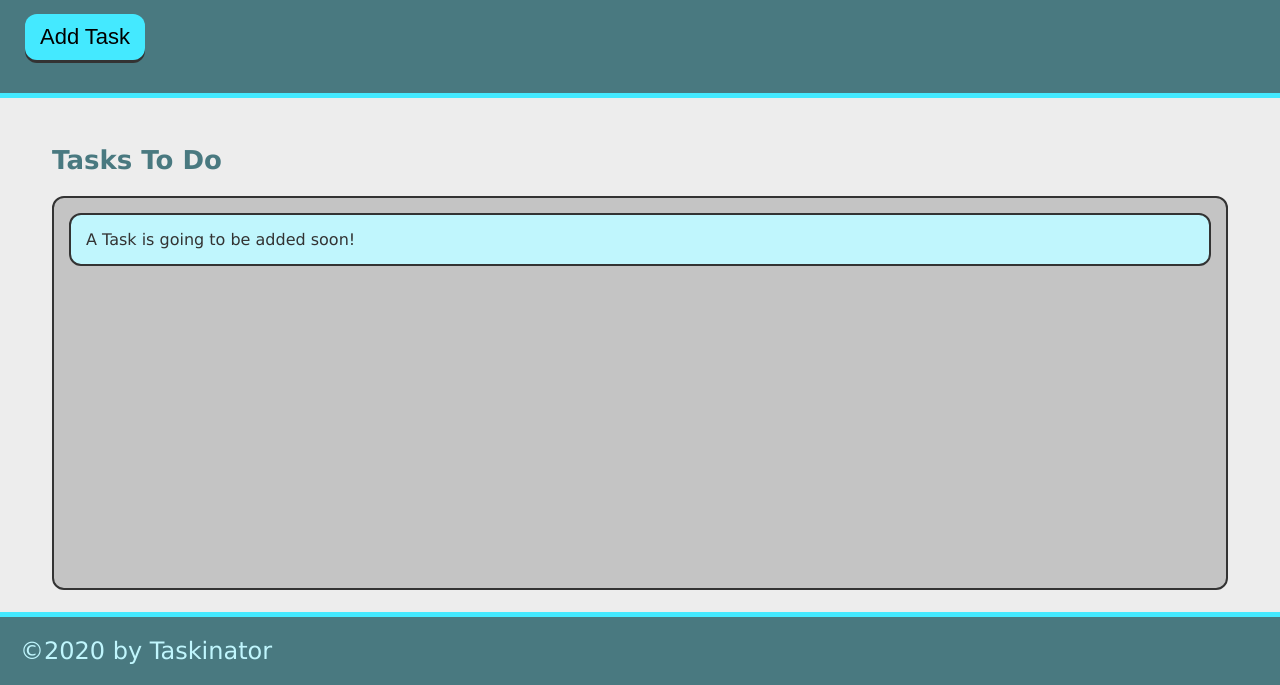
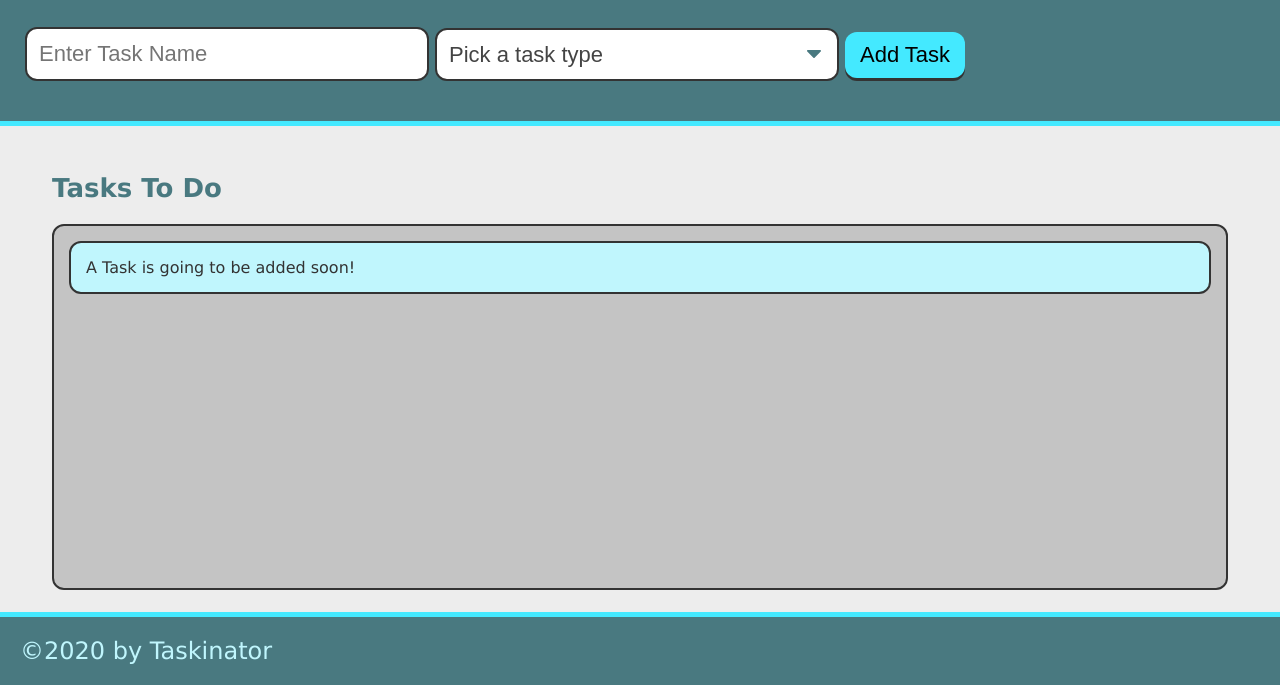
Before and after one commit to srahman9/taskinator, a plain HTML site: page index.html in a window 1280 px wide. Shown: the part 115-800 px from the top of the page. Drawn offline with Linux system fonts and the light colour scheme.

Commit message:
added drop down option

```diff
--- a/index.html
+++ b/index.html
@@ -12,7 +12,27 @@
     <header>
       <h1 class="page-title">Taskinator</h1>
       <p>Click the button below to add a new task!</p>
-      <button class="btn" id="save-task">Add Task</button>
+      <form id="task-form">
+        <div class="form-group">
+          <input
+            type="text"
+            name="task-name"
+            class="text-input"
+            placeholder="Enter Task Name"
+          />
+        </div>
+        <div class="form-group">
+          <select name="task-type" class="select-dropdown">
+            <option value="" disabled selected>Pick a task type</option>
+            <option value="Print">Print</option>
+            <option value="Web">Web</option>
+            <option value="Mobile">Mobile</option>
+          </select>
+        </div>
+        <div class="form-group">
+          <button class="btn" id="save-task" type="submit">Add Task</button>
+        </div>
+      </form>
     </header>
     <main class="page-content">
       <section class="task-list-wrapper">
```
